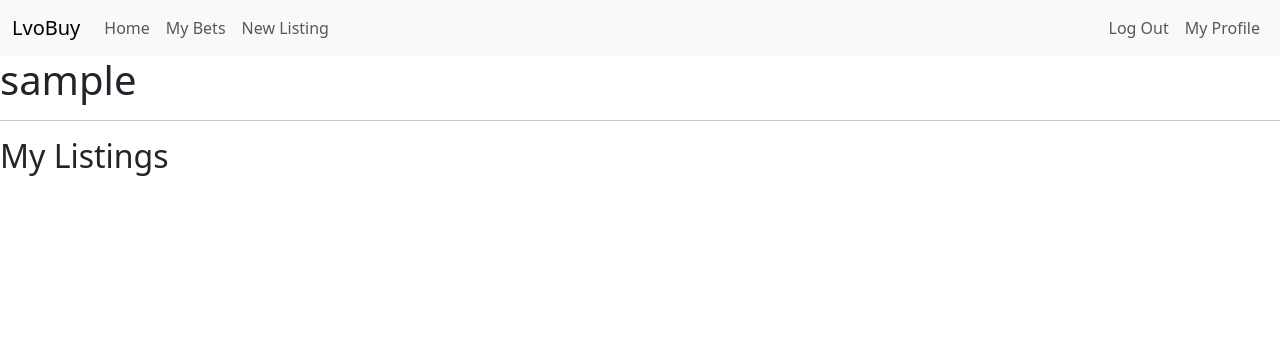
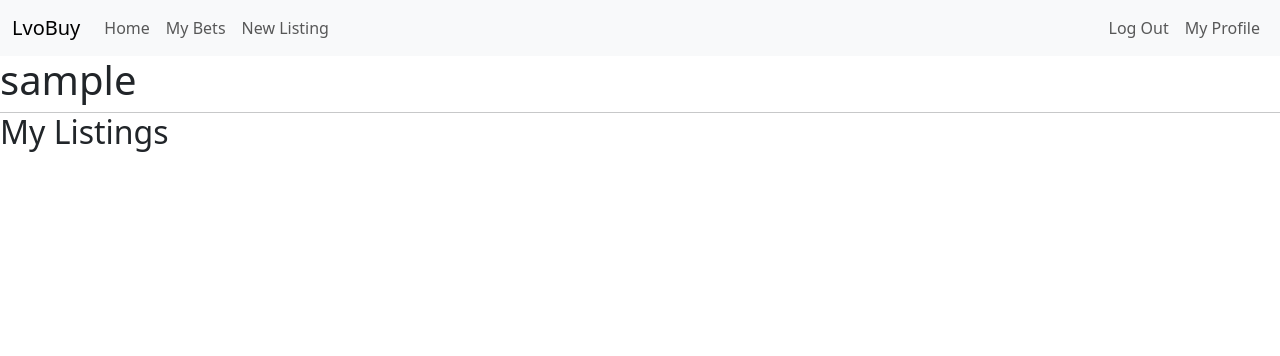
Before and after one commit to LvoBGM/LvoBuy, a Django app: page /bets/account in a window 1280 px wide. Shown: the top 356 px of the page. Run offline with Django 5.2, Linux system fonts and the light colour scheme; the visitor is signed in with stand-in values (Sample User, id 1); data that the repository does not hold is empty.

Commit message:
style: redid styling on listing grid
1. centre images in each lisiting
2. add padding to listing grid
3. remove margins of hr

```diff
--- a/bets/static/bets/styles.css
+++ b/bets/static/bets/styles.css
@@ -1,6 +1,13 @@
+hr {
+  margin-top: 0;
+  margin-bottom: 0;
+}
+
 .listing-item {
+    display: flex;
     height: 250px;
     max-width: 300px;
+    flex-direction: column;
 }
 
 .listing-item #listing-title {
@@ -19,6 +26,7 @@
 #listing-grid {
     display: grid;
     grid-template-columns: repeat(auto-fit, minmax(300px, 1fr));
+    padding: 3vw;
 }
 
 #listing-anchor {
```
